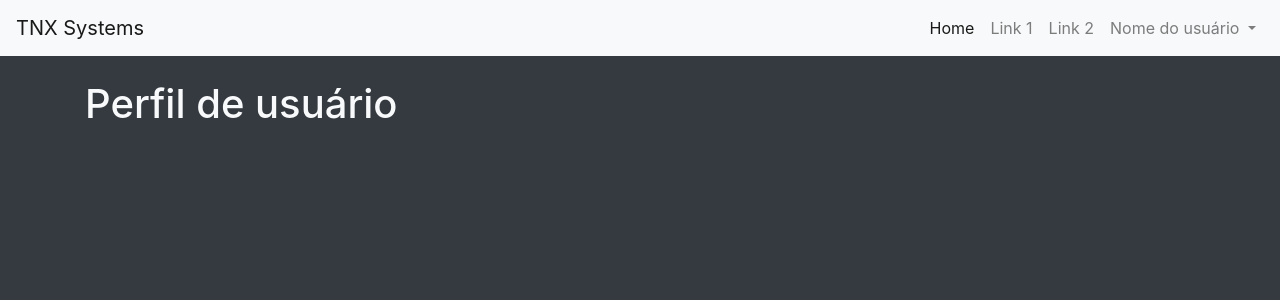
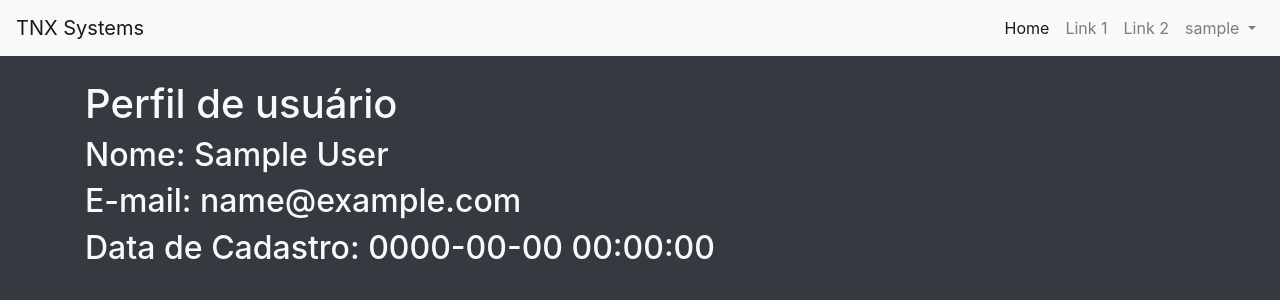
Before and after one commit to KyokoXD/sistema_de_login_AIPR2019v1, a PHP site: page /profile.php in a window 1280 px wide. Shown: the top 300 px of the page. Run offline with PHP 8.4, Linux system fonts and the light colour scheme; the visitor is signed in with stand-in values (Sample User, id 1).

Commit message:
Update profile.php

```diff
--- a/profile.php
+++ b/profile.php
@@ -1,9 +1,10 @@
 <?php
-    require_once 'session.php'
+//Protegendo profile.php só para usuários logados
+require_once 'session.php';
 ?>
 
 <!doctype html>
-<html lang="en">
+<html lang="pt-br">
 
 <head>
     <!-- Required meta tags -->
@@ -13,7 +14,7 @@
     <!-- Bootstrap CSS -->
     <link rel="stylesheet" href="https://stackpath.bootstrapcdn.com/bootstrap/4.3.1/css/bootstrap.min.css" integrity="sha384-ggOyR0iXCbMQv3Xipma34MD+dH/1fQ784/j6cY/iJTQUOhcWr7x9JvoRxT2MZw1T" crossorigin="anonymous">
 
-    <title>Perfil de usuário</title>
+    <title>Perfil de <?= $usuario ?></title>
 </head>
 
 <body class="bg-dark">
@@ -36,11 +37,11 @@
                 </li>
                 <li class="nav-item dropdown">
                     <a class="nav-link dropdown-toggle" href="#" id="navbarDropdownMenuLink" role="button" data-toggle="dropdown" aria-haspopup="true" aria-expanded="false">
-                        Nome do usuário
+                        <?= $usuario ?>
                     </a>
                     <div class="dropdown-menu" aria-labelledby="navbarDropdownMenuLink">
                         <a class="dropdown-item" href="#">Configurações</a>
-                        <a class="dropdown-item" href="#">Sair</a>
+                        <a class="dropdown-item" href="sair.php">Sair</a>
                         <a class="dropdown-item" href="#">Link 3</a>
                     </div>
                 </li>
@@ -50,12 +51,16 @@
 
     <main class="container mt-4">
         <h1 class="text-light">Perfil de usuário</h1>
+        <h2 class="text-light">Nome: <?= $nome ?></h2>
+        <h2 class="text-light">E-mail: <?= $email ?></h2>
+        <h2 class="text-light">Data de Cadastro: <?= $dataCriacao ?></h2>
+    </main>
 
-        <!-- Optional JavaScript -->
-        <!-- jQuery first, then Popper.js, then Bootstrap JS -->
-        <script src="https://code.jquery.com/jquery-3.3.1.slim.min.js" integrity="sha384-q8i/X+965DzO0rT7abK41JStQIAqVgRVzpbzo5smXKp4YfRvH+8abtTE1Pi6jizo" crossorigin="anonymous"></script>
-        <script src="https://cdnjs.cloudflare.com/ajax/libs/popper.js/1.14.7/umd/popper.min.js" integrity="sha384-UO2eT0CpHqdSJQ6hJty5KVphtPhzWj9WO1clHTMGa3JDZwrnQq4sF86dIHNDz0W1" crossorigin="anonymous"></script>
-        <script src="https://stackpath.bootstrapcdn.com/bootstrap/4.3.1/js/bootstrap.min.js" integrity="sha384-JjSmVgyd0p3pXB1rRibZUAYoIIy6OrQ6VrjIEaFf/nJGzIxFDsf4x0xIM+B07jRM" crossorigin="anonymous"></script>
+    <!-- Optional JavaScript -->
+    <!-- jQuery first, then Popper.js, then Bootstrap JS -->
+    <script src="https://code.jquery.com/jquery-3.3.1.slim.min.js" integrity="sha384-q8i/X+965DzO0rT7abK41JStQIAqVgRVzpbzo5smXKp4YfRvH+8abtTE1Pi6jizo" crossorigin="anonymous"></script>
+    <script src="https://cdnjs.cloudflare.com/ajax/libs/popper.js/1.14.7/umd/popper.min.js" integrity="sha384-UO2eT0CpHqdSJQ6hJty5KVphtPhzWj9WO1clHTMGa3JDZwrnQq4sF86dIHNDz0W1" crossorigin="anonymous"></script>
+    <script src="https://stackpath.bootstrapcdn.com/bootstrap/4.3.1/js/bootstrap.min.js" integrity="sha384-JjSmVgyd0p3pXB1rRibZUAYoIIy6OrQ6VrjIEaFf/nJGzIxFDsf4x0xIM+B07jRM" crossorigin="anonymous"></script>
 </body>
 
 </html>
```
